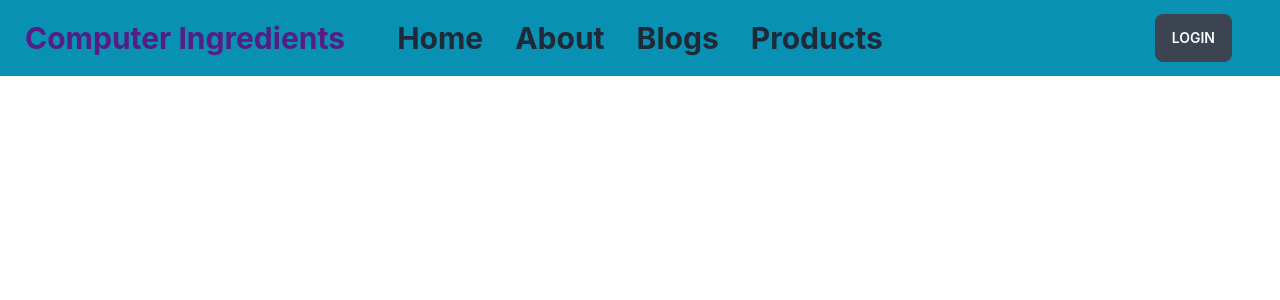
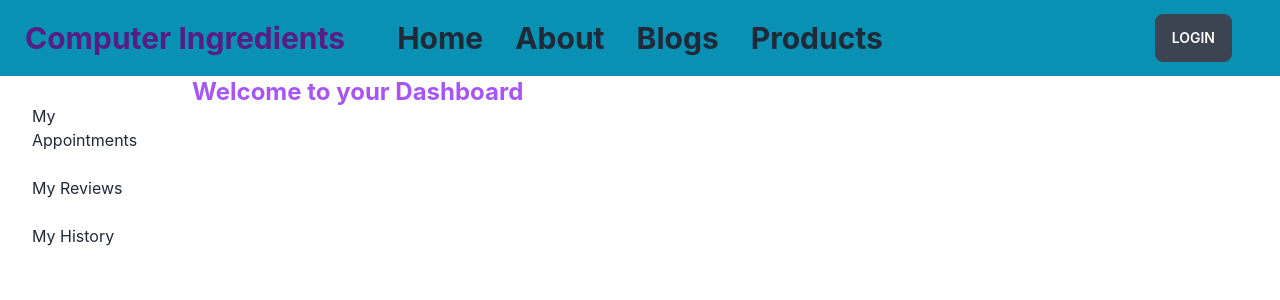
Before and after one commit to Soyebmahir/Computer-Ingredients-Client-Side, a React (Create React App) app: page /dashboard in a window 1280 px wide. Shown: the top 300 px of the page. Built offline with nearby package versions, Linux system fonts and the light colour scheme; no server answers.

Commit message:
dashboard

```diff
--- a/src/App.js
+++ b/src/App.js
@@ -2,6 +2,7 @@
 import { Route, Routes } from 'react-router-dom';
 import './App.css';
 import Blogs from './components/Blogs';
+import Dashboard from './components/Dashboard/Dashboard';
 import Home from './components/Home/Home';
 import Login from './components/Login/Login';
 import RequireAuth from './components/Login/RequireAuth';
@@ -24,6 +25,7 @@ function App() {
         <Route path='/blogs' element={<Blogs></Blogs>}></Route>
         <Route path='/login' element={<Login></Login>}></Route>
         <Route path='signup' element={<SignUp></SignUp>}></Route>
+        <Route path='dashboard' element={<Dashboard></Dashboard>}></Route>
       </Routes>
     </div>
   );
--- /dev/null
+++ b/src/components/Dashboard/Dashboard.js
@@ -0,0 +1,26 @@
+import React from 'react';
+import { Link, Outlet } from 'react-router-dom';
+
+const Dashboard = () => {
+    return (
+        <div class="drawer drawer-mobile">
+            <input id="dashboard-sidebar" type="checkbox" class="drawer-toggle" />
+            <div class="drawer-content">
+                <h2 className='text-2xl font-bold text-purple-500'>Welcome to your Dashboard</h2>
+                <Outlet></Outlet>
+            </div>
+            <div class="drawer-side">
+                <label for="dashboard-sidebar" class="drawer-overlay"></label>
+                <ul class="menu p-4 overflow-y-auto w-48 bg-base-100 text-base-content">
+                    {/* <!-- Sidebar content here --> */}
+                    <li><Link to="/dashboard">My Appointments</Link></li>
+                    <li><Link to="/dashboard/review">My Reviews</Link></li>
+                    <li><Link to="/dashboard/history">My History</Link></li>
+                </ul>
+
+            </div>
+        </div>
+    );
+};
+
+export default Dashboard;
--- a/src/components/Shared/Navbar.js
+++ b/src/components/Shared/Navbar.js
@@ -41,7 +41,13 @@ const Navbar = () => {
                 </ul>
             </div>
             <div className="navbar-end">
-                <a className="btn mx-10"><>{user ? <button className="btn btn-ghost" onClick={logout} >Sign Out</button> : <Link to="/login">Login</Link>}</></a>
+
+                <>{user && <button class="btn btn-ghost "><><div class="avatar">
+                    <div class="w-8 rounded mr-1">
+                        <img src="https://uxwing.com/wp-content/themes/uxwing/download/12-peoples-avatars/human.png" alt='face'/>
+                    </div>
+                </div></>{user.displayName}</button>}</>
+                <a className="btn mr-10" ><>{user ? <button className="btn btn-ghost" onClick={logout} >Sign Out</button> : <Link to="/login">Login</Link>}</></a>
             </div>
         </div>
     );
```
